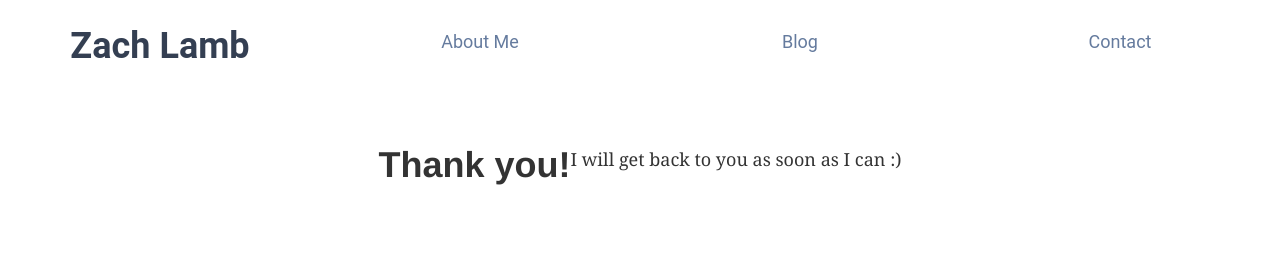
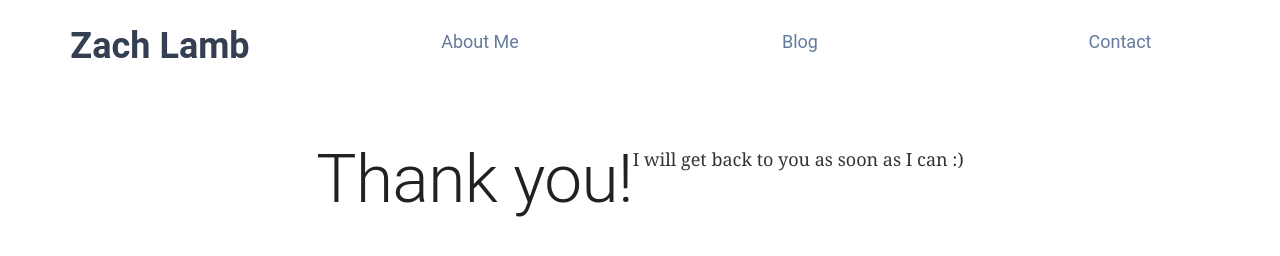
Before and after one commit to ZachLamb/ZachLamb.github.io, a Gatsby site: page /thanks in a window 1280 px wide. Built offline with nearby package versions, Linux system fonts and the light colour scheme; Gatsby itself is replaced by a stand-in of ours.

Commit message:
styled thank you page

```diff
--- a/src/pages/thanks.js
+++ b/src/pages/thanks.js
@@ -1,9 +1,21 @@
-import React from 'react'
+import React from "react";
 import Layout from "../components/mainLayout";
+
+import { Grid, Typography } from "@material-ui/core";
 
 export default () => (
   <Layout>
-    <h1>Thank you!</h1>
-    <p>I will get back to you as soon as I can :)</p>
+    <Grid container justify="center">
+      <Grid item>
+        <Typography variant="h2" component="h2">
+          Thank you!
+        </Typography>
+      </Grid>
+      <Grid item>
+        <Typography variant="p" component="p">
+          I will get back to you as soon as I can :)
+        </Typography>
+      </Grid>
+    </Grid>
   </Layout>
-)
+);
```
